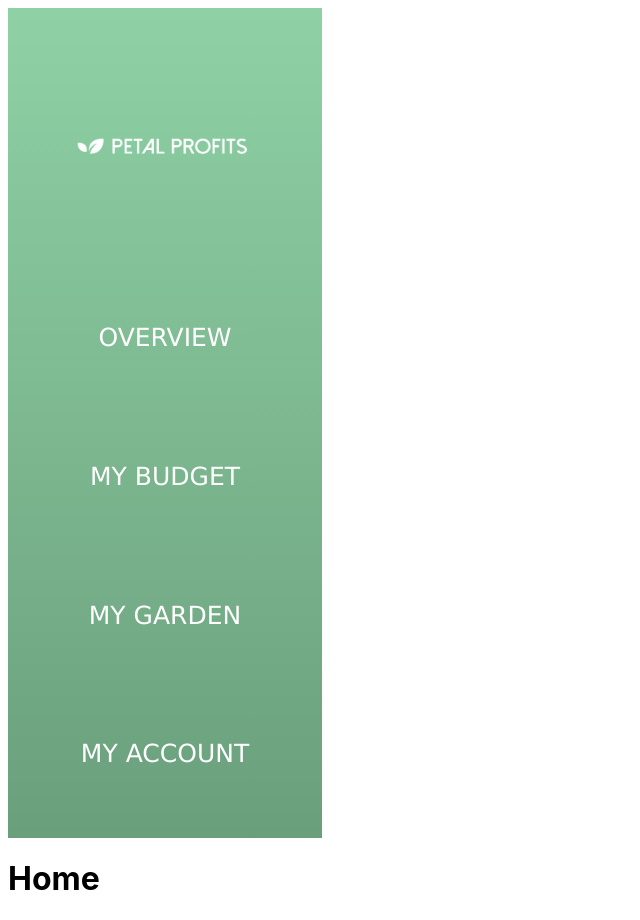
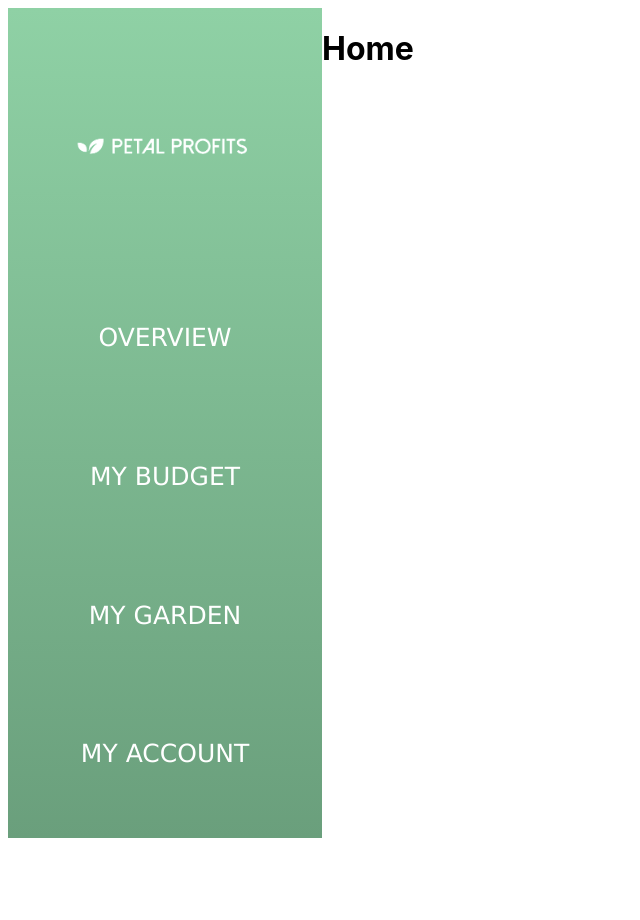
Before and after one commit to B-Waterman/petal-profits, a React (Create React App) app in the folder react-front-end/: page / in a window 1280 px wide. Shown: the whole page, without its empty margins (0-640 px from the left). After the commit the page ends 846 px from the top, so only its background shows below. Built offline with nearby package versions, Linux system fonts and the light colour scheme.

Commit message:
move routes in App div

```diff
--- a/react-front-end/src/App.js
+++ b/react-front-end/src/App.js
@@ -30,7 +30,6 @@ export default function App(props){
             <Link to="/account">MY ACCOUNT</Link>
           </div>
         </nav>
-      </div>
 
       <Routes>
         <Route path='/' exact Component={Home}/>
@@ -40,6 +39,9 @@ export default function App(props){
         <Route path='/plantgoals' Component={PlantGoal}></Route>
       </Routes>
 
+      </div>
+
+
       </BrowserRouter>
     )
 };
--- a/react-front-end/src/App.scss
+++ b/react-front-end/src/App.scss
@@ -1,13 +1,13 @@
 $maincolor: #8fd1a5;
 
-// .App {
-//   display: flex;
+.App {
+  display: flex;
 //   flex-direction: column;
 //   width: 250px;
 //   height: 100vh;
 //   background: rgb(106, 159, 124);
 //   background: linear-gradient(0deg, rgba(106, 159, 124, 1) 0%, rgba(143, 209, 165, 1) 100%);
-// }
+}
 
 nav {
   display: flex;
```
